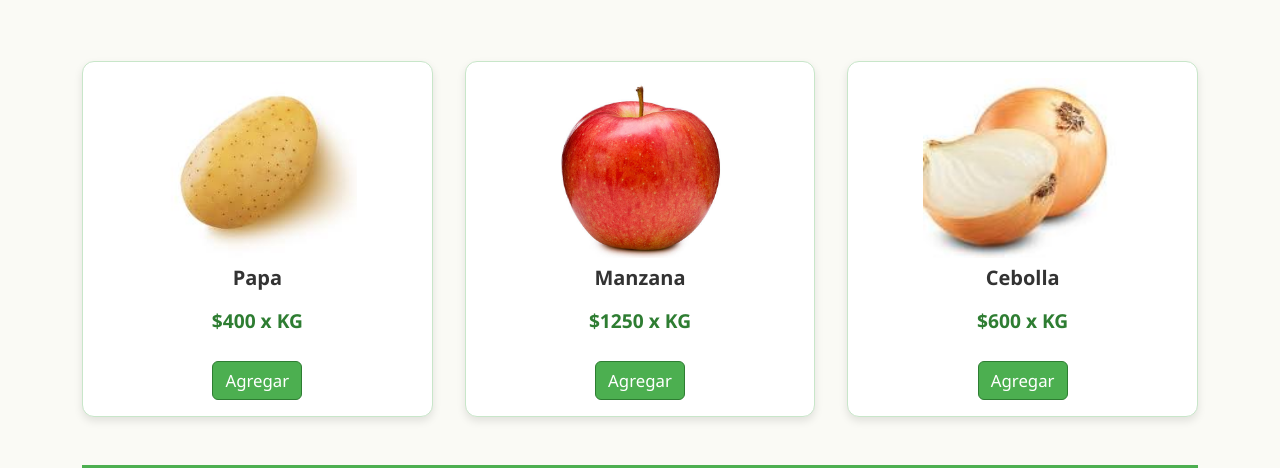
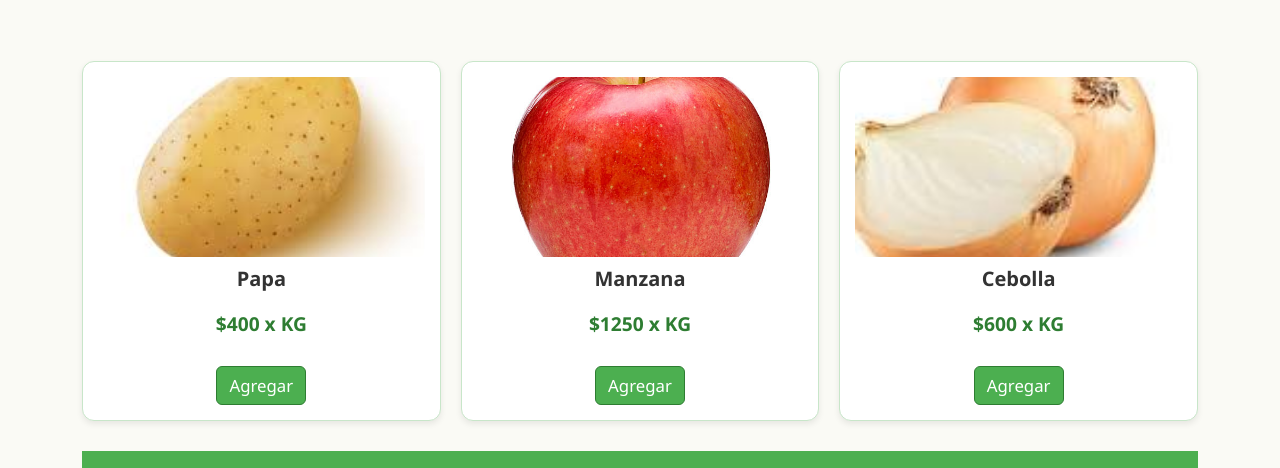
Before and after one commit to medinadionel014-lang/shop, a plain HTML site: page index.html in a window 1280 px wide. Shown: the part 224-692 px from the top of the page. Drawn offline with nearby package versions, Linux system fonts and the light colour scheme.

Commit message:
Add files via upload

```diff
--- a/css/estilos.css
+++ b/css/estilos.css
@@ -184,40 +184,3 @@ p {
     font-size: 2.4rem;
   }
 }
-/* GRID DE PRODUCTOS */
-.productos-grid {
-  display: grid;
-  grid-template-columns: repeat(3, 1fr);
-  gap: 2rem;
-  margin-bottom: 3rem;
-}
-.producto-card {
-  background-color: #ffffff;
-  border-radius: 12px;
-  padding: 1rem;
-  text-align: center;
-  box-shadow: 0 4px 8px rgba(0,0,0,0.1);
-
-  display: flex;
-  flex-direction: column;
-  align-items: center;
-  gap: 0.5rem;
-}
-.producto-card img {
-  width: 100%;
-  max-width: 200px;
-  height: 180px;
-  object-fit: cover;
-  border-radius: 8px;
-}
-@media (max-width: 992px) {
-  .productos-grid {
-    grid-template-columns: repeat(2, 1fr);
-  }
-}
-
-@media (max-width: 576px) {
-  .productos-grid {
-    grid-template-columns: 1fr;
-  }
-}
```
